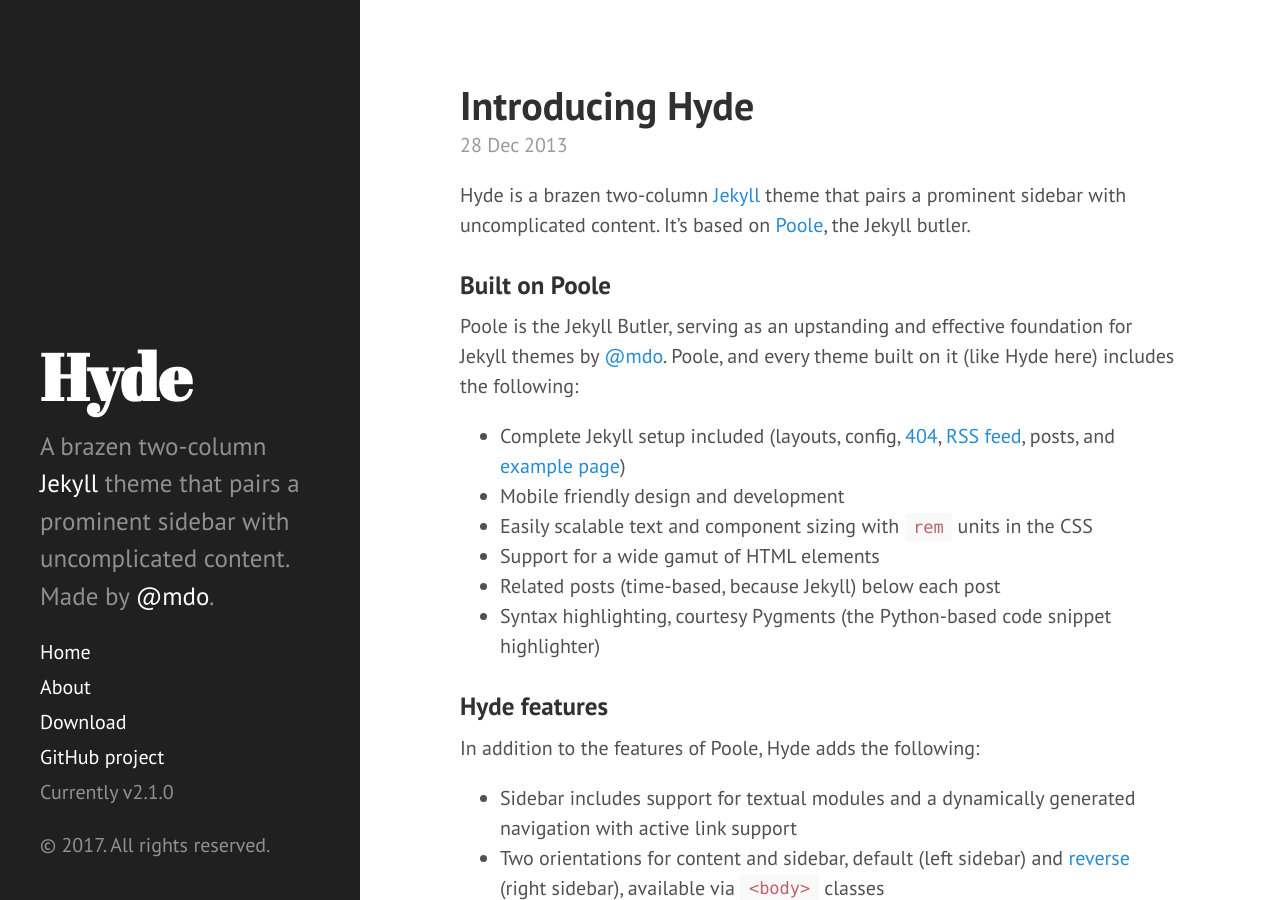
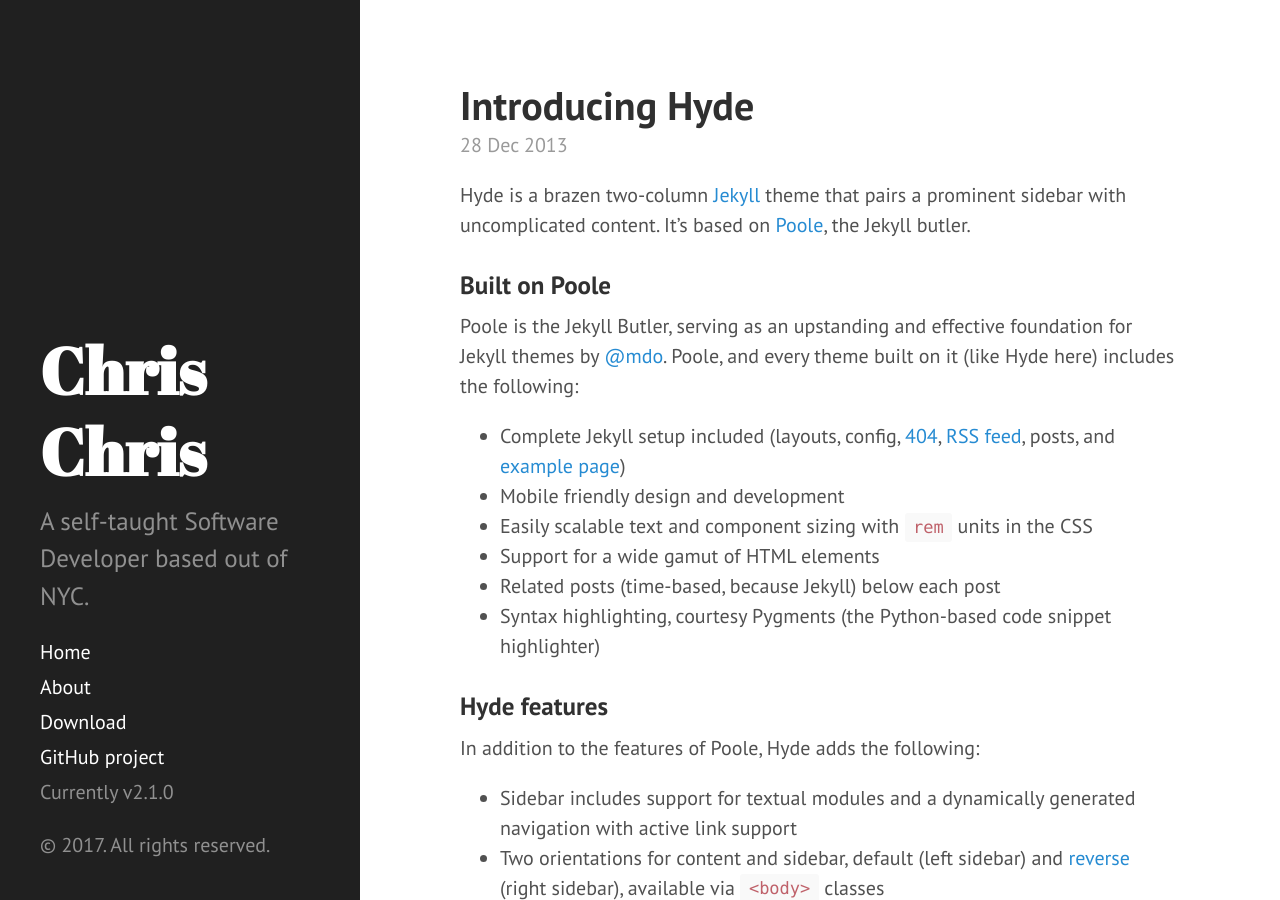
Before and after one commit to chrischi90/chrischi90.github.io, a Jekyll site: the page built from index.html, in a window 1280 px wide and 900 px high. Built offline with Jekyll 4.4.1, drawn with Linux system fonts in a browser that asks for light colours; Markdown is read by kramdown in place of the engine named in the settings; the list of posts is cut into pages by our own code.

Commit message:
some config changes

```diff
--- a/_config.yml
+++ b/_config.yml
@@ -6,9 +6,9 @@
 permalink:        pretty
 
 # Setup
-title:            Hyde
-tagline:          'A Jekyll theme'
-description:      'A brazen two-column <a href="http://jekyllrb.com" target="_blank">Jekyll</a> theme that pairs a prominent sidebar with uncomplicated content. Made by <a href="https://twitter.com/mdo" target="_blank">@mdo</a>.'
+title:            Chris Chris
+tagline:          'Software Developer'
+description:      'A self-taught Software Developer based out of NYC.'
 url:              http://hyde.getpoole.com
 baseurl:          /
 
```
